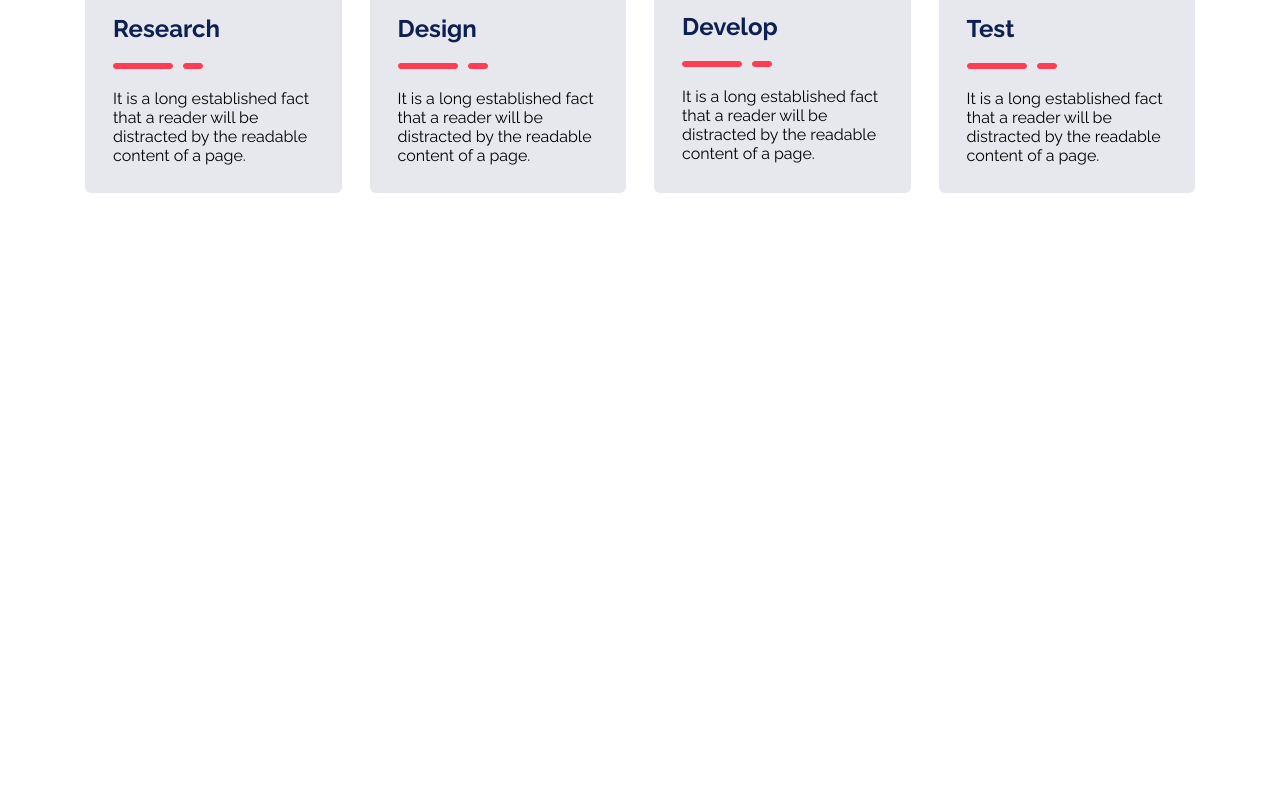
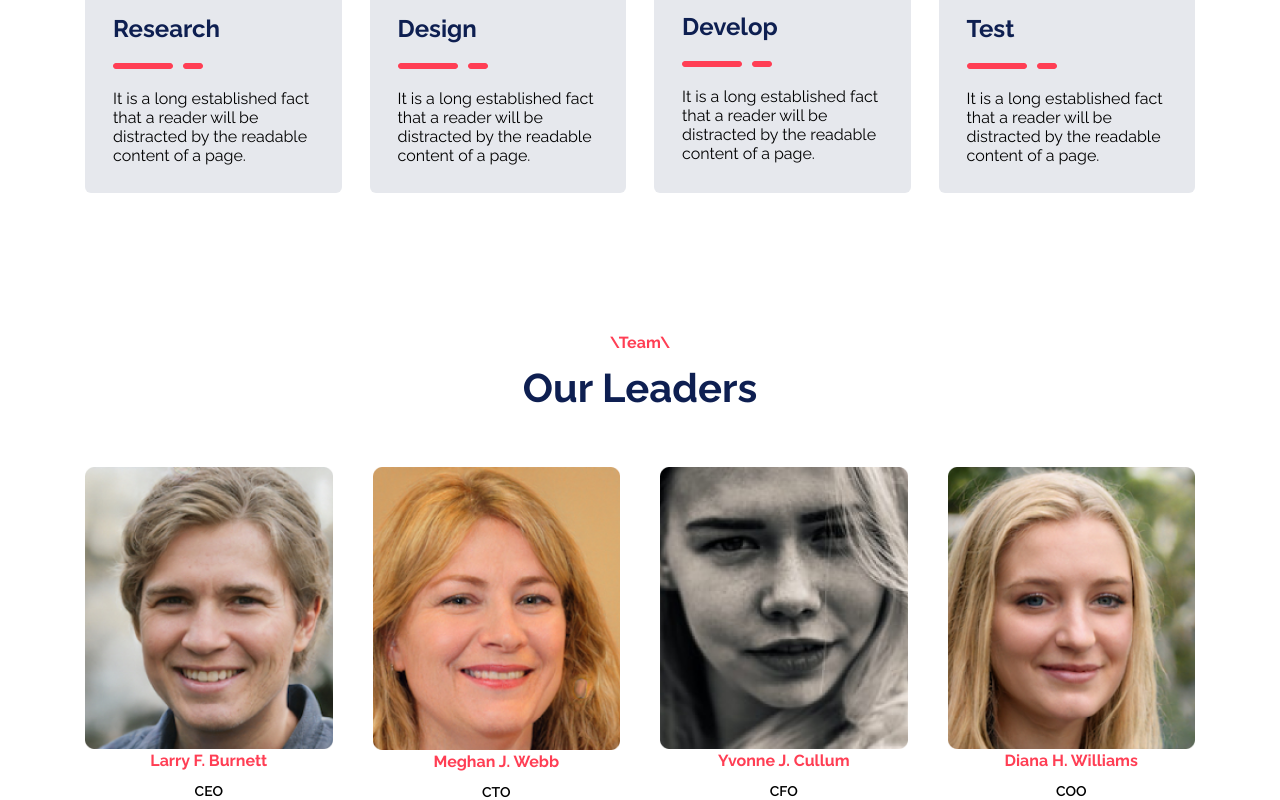
Before and after one commit to ignasiusadhitia/kelompok-1b, a React (Vite) app: page / in a window 1280 px wide. Shown: the part 1596-2396 px from the top of the page. Before the commit the page ends 1889 px from the top, so only its background shows below. Built offline with nearby package versions, Linux system fonts and the light colour scheme.

Commit message:
feat(home):add our leaders section

```diff
--- a/src/components/TeamCard.jsx
+++ b/src/components/TeamCard.jsx
@@ -4,6 +4,7 @@ import Person1 from "../assets/AssetsAboutPages/Person1.png";
 import Person2 from "../assets/AssetsAboutPages/Person2.png";
 import Person3 from "../assets/AssetsAboutPages/Person3.png";
 import Person4 from "../assets/AssetsAboutPages/Person4.png";
+import PropTypes from "prop-types";
 
 // data object
 const teamMembers = [
@@ -49,7 +50,12 @@ const teamMembers = [
   },
 ];
 // data object end
-function TeamSection() {
+function TeamSection({ maxMembers }) {
+  // Display team members based on maxMembers
+  const displayedMembers = maxMembers
+    ? teamMembers.slice(0, maxMembers)
+    : teamMembers;
+
   return (
     <section className="container mx-auto">
       <div className="flex flex-col text-center mt-10 mb-10">
@@ -71,7 +77,7 @@ function TeamSection() {
 
       {/* Looping to retrieve data */}
       <div className="grid grid-cols-4 gap-10">
-        {teamMembers.map((member, index) => (
+        {displayedMembers.map((member, index) => (
           <div className="text-center" key={index}>
             <img src={member.image} alt={member.name} />
             <Typography
@@ -92,4 +98,8 @@ function TeamSection() {
   );
 }
 
+TeamSection.propTypes = {
+  maxMembers: PropTypes.number,
+};
+
 export default TeamSection;
--- a/src/pages/Home.jsx
+++ b/src/pages/Home.jsx
@@ -2,6 +2,7 @@ import React from "react";
 import HeroSection from "../components/HeroSection";
 import AboutUsSection from "../components/AboutUsSection";
 import OurProcessCardSection from "../components/OurProcessCardSection";
+import TeamSection from "../components/TeamCard";
 
 const Home = () => {
   return (
@@ -9,6 +10,7 @@ const Home = () => {
       <HeroSection />
       <AboutUsSection />
       <OurProcessCardSection />
+      <TeamSection maxMembers={4} />
     </div>
   );
 };
```
